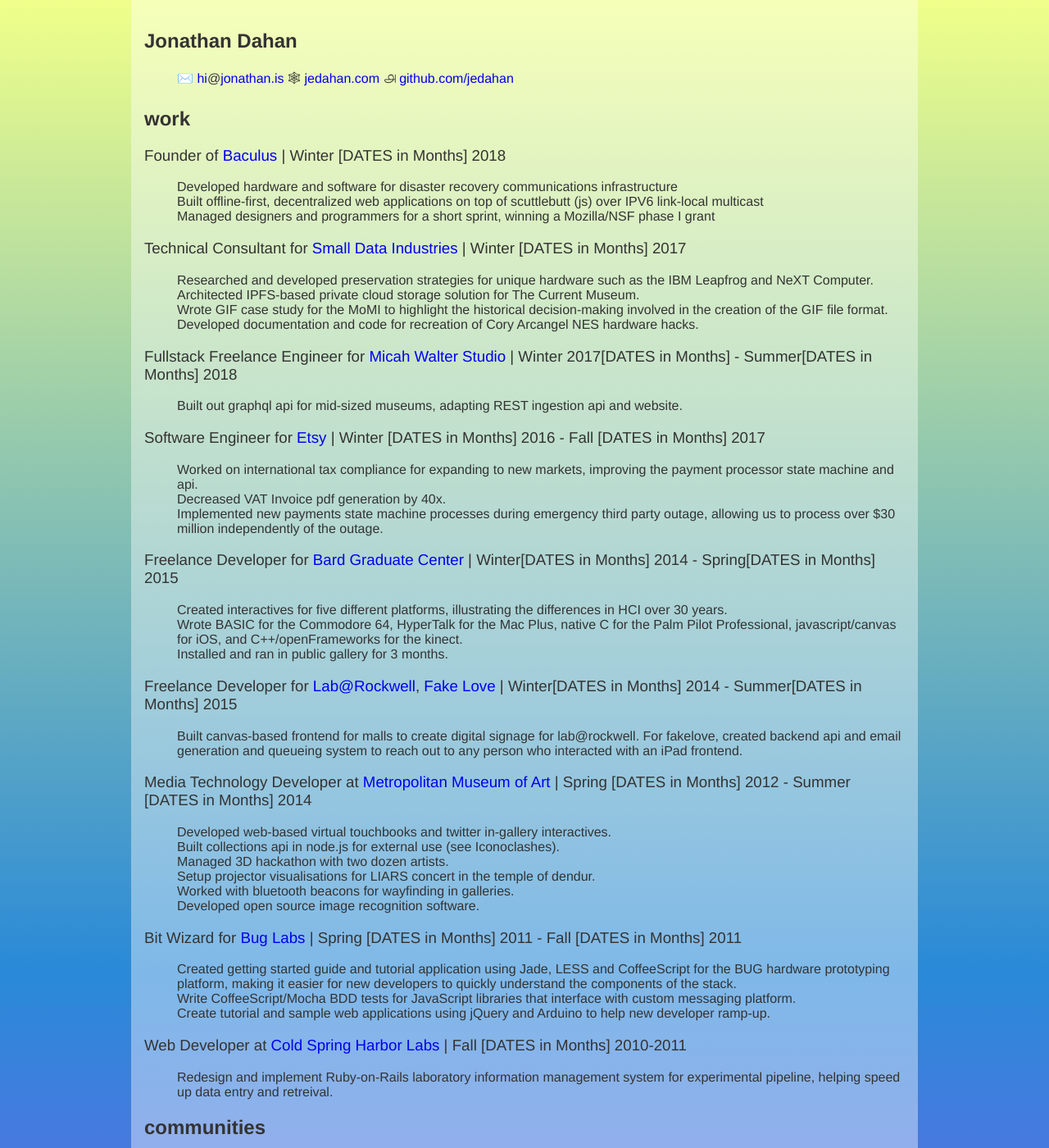
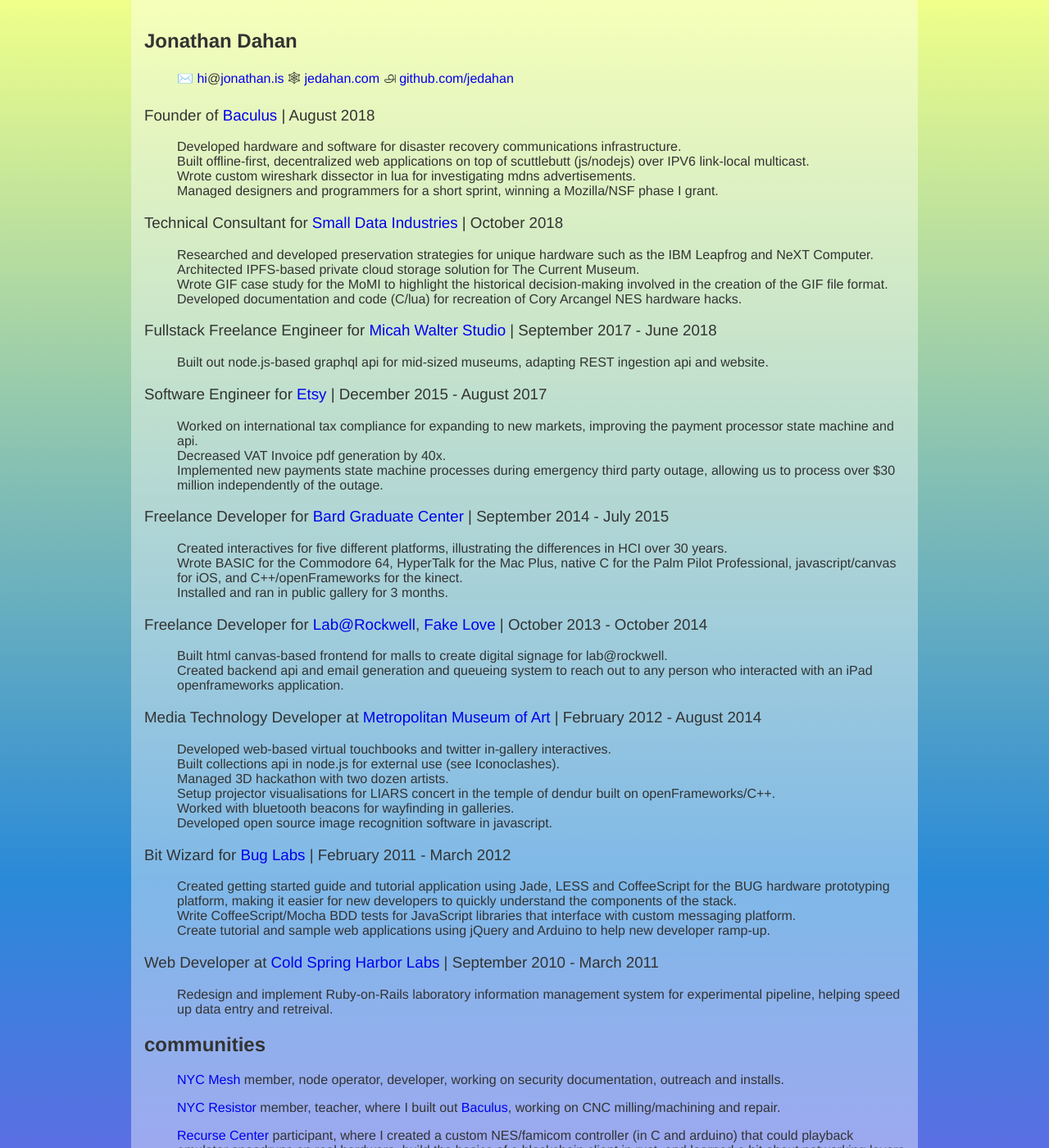
Before and after one commit to jedahan/jedahan.github.com, a Jekyll site: the page built from resume/index.md, in a window 1280 px wide and 1400 px high. Shown: the whole window at 82% size. Built offline with Jekyll 4.4.1, drawn with Linux system fonts in a browser that asks for light colours; our own code applies the rules of GitHub Pages for plain Markdown files; some of the changed text lies outside the part shown.

Commit message:
Sublimate skills into work experience; Specify months

```diff
--- a/resume/index.md
+++ b/resume/index.md
@@ -6,58 +6,57 @@
 
 > ✉️ [hi][resume]@[jonathan.is][]  🕸 [jedahan.com][] ௮ [github.com/jedahan][]
 
-work
-====
+### Founder of [Baculus][] | August 2018
 
-### Founder of [Baculus][] | Winter [DATES in Months] 2018
+* Developed hardware and software for disaster recovery communications infrastructure.
+* Built offline-first, decentralized web applications on top of scuttlebutt (js/nodejs) over IPV6 link-local multicast.
+* Wrote custom wireshark dissector in lua for investigating mdns advertisements.
+* Managed designers and programmers for a short sprint, winning a Mozilla/NSF phase I grant.
 
-* Developed hardware and software for disaster recovery communications infrastructure
-* Built offline-first, decentralized web applications on top of scuttlebutt (js) over IPV6 link-local multicast
-* Managed designers and programmers for a short sprint, winning a Mozilla/NSF phase I grant
-
-### Technical Consultant for [Small Data Industries][] | Winter [DATES in Months]  2017
+### Technical Consultant for [Small Data Industries][] | October 2018
 
 * Researched and developed preservation strategies for unique hardware such as the IBM Leapfrog and NeXT Computer.
 * Architected IPFS-based private cloud storage solution for The Current Museum.
 * Wrote GIF case study for the MoMI to highlight the historical decision-making involved in the creation of the GIF file format.
-* Developed documentation and code for recreation of Cory Arcangel NES hardware hacks.
+* Developed documentation and code (C/lua) for recreation of Cory Arcangel NES hardware hacks.
 
-### Fullstack Freelance Engineer for [Micah Walter Studio][] | Winter 2017[DATES in Months] - Summer[DATES in Months] 2018
+### Fullstack Freelance Engineer for [Micah Walter Studio][] | September 2017 - June 2018
 
-* Built out graphql api for mid-sized museums, adapting REST ingestion api and website.
+* Built out node.js-based graphql api for mid-sized museums, adapting REST ingestion api and website.
 
-### Software Engineer for [Etsy][] | Winter [DATES in Months]  2016 - Fall [DATES in Months]  2017
+### Software Engineer for [Etsy][] | December 2015 - August 2017
 
 * Worked on international tax compliance for expanding to new markets, improving the payment processor state machine and api.
 * Decreased VAT Invoice pdf generation by 40x.
 * Implemented new payments state machine processes during emergency third party outage, allowing us to process over $30 million independently of the outage.
 
-### Freelance Developer for [Bard Graduate Center][] | Winter[DATES in Months]  2014 - Spring[DATES in Months]  2015
+### Freelance Developer for [Bard Graduate Center][] | September 2014 - July 2015
 
 * Created interactives for five different platforms, illustrating the differences in HCI over 30 years.
 * Wrote BASIC for the Commodore 64, HyperTalk for the Mac Plus, native C for the Palm Pilot Professional, javascript/canvas for iOS, and C++/openFrameworks for the kinect.
 * Installed and ran in public gallery for 3 months.
 
-### Freelance Developer for [Lab@Rockwell][], [Fake Love][] | Winter[DATES in Months]  2014 - Summer[DATES in Months]  2015
+### Freelance Developer for [Lab@Rockwell][], [Fake Love][] | October 2013 - October 2014
 
-* Built canvas-based frontend for malls to create digital signage for lab@rockwell. For fakelove, created backend api and email generation and queueing system to reach out to any person who interacted with an iPad frontend.
+* Built html canvas-based frontend for malls to create digital signage for lab@rockwell.
+* Created backend api and email generation and queueing system to reach out to any person who interacted with an iPad openframeworks application.
 
-### Media Technology Developer at [Metropolitan Museum of Art][] | Spring [DATES in Months] 2012 - Summer [DATES in Months]  2014
+### Media Technology Developer at [Metropolitan Museum of Art][] | February 2012 - August 2014
 
 * Developed web-based virtual touchbooks and twitter in-gallery interactives.
 * Built collections api in node.js for external use (see Iconoclashes).
 * Managed 3D hackathon with two dozen artists.
-* Setup projector visualisations for LIARS concert in the temple of dendur.
+* Setup projector visualisations for LIARS concert in the temple of dendur built on openFrameworks/C++.
 * Worked with bluetooth beacons for wayfinding in galleries.
-* Developed open source image recognition software.
+* Developed open source image recognition software in javascript.
 
-### Bit Wizard for [Bug Labs][] | Spring [DATES in Months] 2011 - Fall [DATES in Months] 2011
+### Bit Wizard for [Bug Labs][] | February 2011 - March 2012
 
 * Created getting started guide and tutorial application using Jade, LESS and CoffeeScript for the BUG hardware prototyping platform, making it easier for new developers to quickly understand the components of the stack.
 * Write CoffeeScript/Mocha BDD tests for JavaScript libraries that interface with custom messaging platform.
 * Create tutorial and sample web applications using jQuery and Arduino to help new developer ramp-up.
 
-### Web Developer at [Cold Spring Harbor Labs][] | Fall [DATES in Months] 2010-2011
+### Web Developer at [Cold Spring Harbor Labs][] | September 2010 - March 2011
 
 * Redesign and implement Ruby-on-Rails laboratory information management system for experimental pipeline, helping speed up data entry and retreival.
 
@@ -68,12 +67,9 @@
 
 * [NYC Resistor][] member, teacher, where I built out [Baculus][], working on CNC milling/machining and repair.
 
-* [Recurse Center][] participant, where I created a custom NES/famicom controller that could playback emulator speedruns on real hardware, build the basics of a blockchain client in rust, and learned a bit about networking layers.
- [ADD THIS AS A BULLET POINT HERE]### Researcher at [Recurse Center][] | Spring [DATES in Months] 2018
+* [Recurse Center][] participant, where I created a custom NES/famicom controller (in C and arduino) that could playback emulator speedruns on real hardware, build the basics of a blockchain client in rust, and learned a bit about networking layers with an online MOOC.
 
-* Created [a programmable room][] at Recurse Center.
-* Developed computer vision and shared database tools for building interactivity in a physical space.
-
+* [Recurse Center][] researcher, where I created [a programmable room][], creating tools for building interactivity in a physical space. Created C/C++/openFrameworks computer vision tools, and a node.js db/event queue to allow others to contribute new sensors and visualizers.
 
 * [School for Poetic Computation][] student and teacher
   * programmed and painted a [piet][] program whose source is just a bitmap
@@ -112,7 +101,6 @@
 ---------
  * Bachelors of Computer Science / Digital Arts from Stony Brook University, Fall 2010
  * Attended Computer Science program at Carnegie Melon University, 2005-2007
-
 
 [resume]: mailto:resume@jonathan.is
 [jedahan.com]: http://jedahan.com
```
Also changed, not shown: other parts of resume/index.md (+0 -7 lines).
